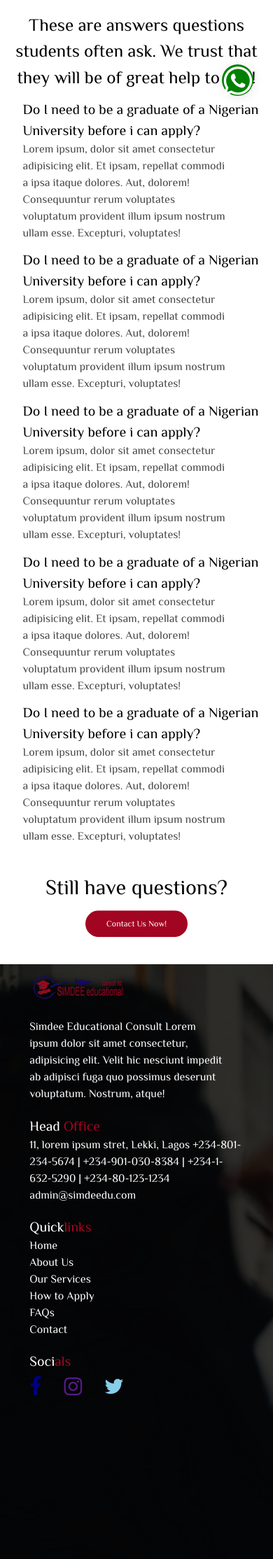
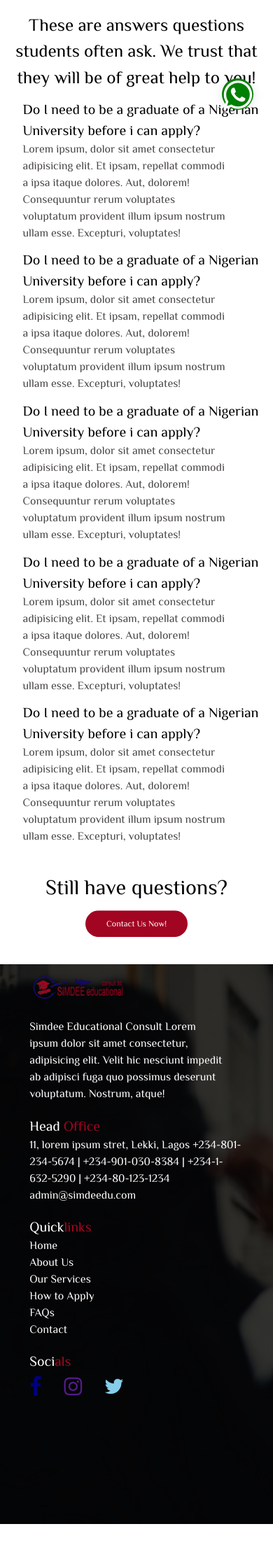
Before and after one commit to ThaddeusMercy/simdeeduconsult, a PHP site: page /faqs.html in a window 390 px wide. Shown: the part 303-2531 px from the top of the page at 70% size. After the commit the page ends 2481 px from the top, so only its background shows below. Run offline with PHP 8.4, Linux system fonts and the light colour scheme.

Commit message:
footer fix

```diff
--- a/css/style.css
+++ b/css/style.css
@@ -751,12 +751,12 @@ a {
     margin-right: 10px !important;
   }
   .bg-footer {
-    height: 850px !important;
+    height: 800px !important;
     background-position: fixed;
   }
   .whatsapp-contact {
     position: fixed;
-    margin-top: 380px !important;
+    margin-top: 400px !important;
     margin-left: 80% !important;
     z-index: 6 !important;
     transition: 0.5s;
```
